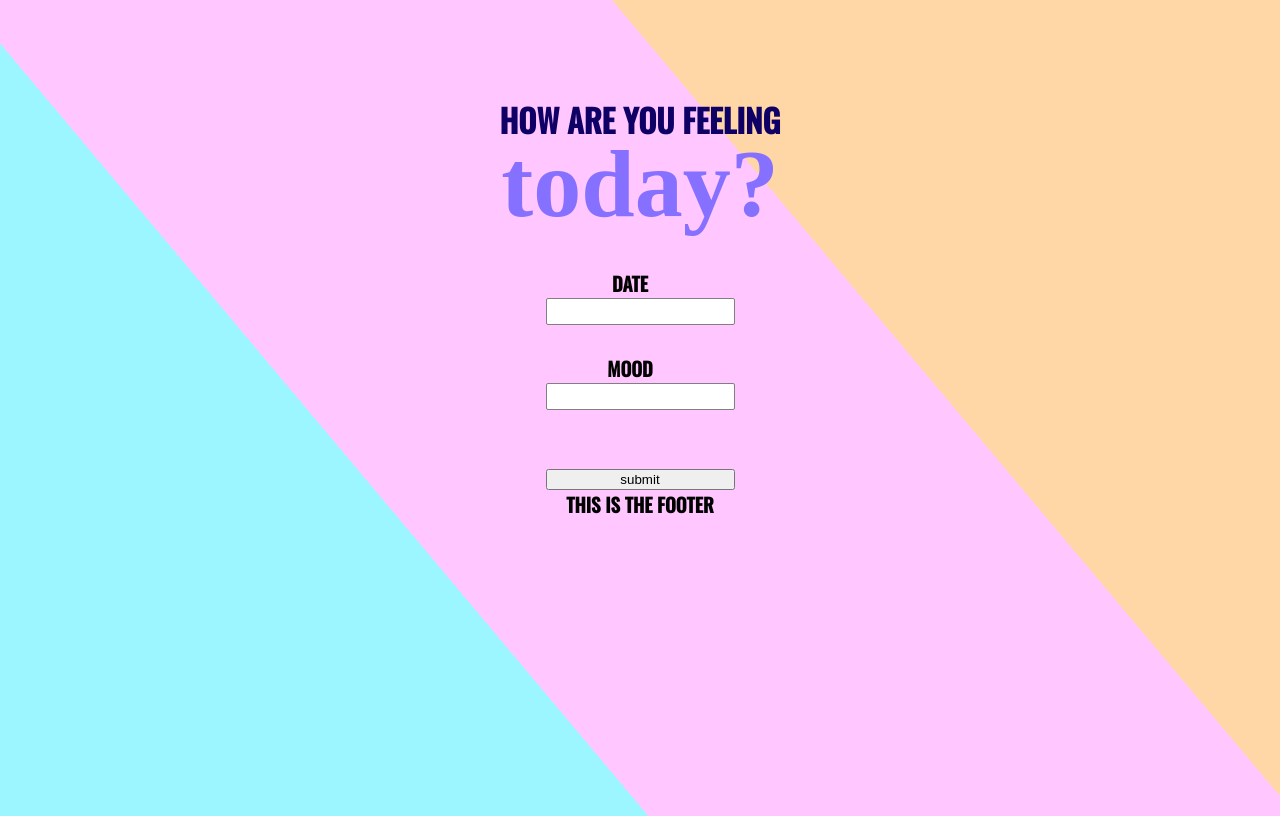
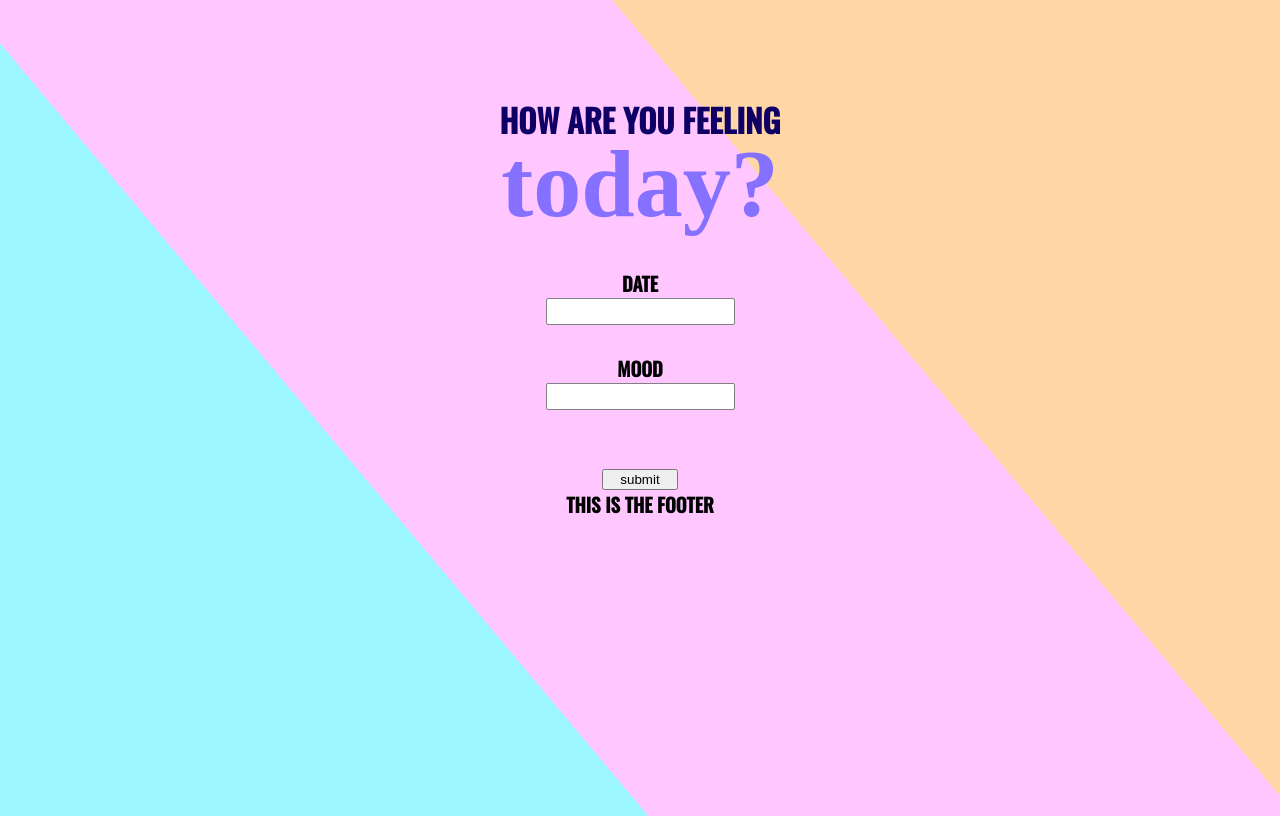
Before and after one commit to katarzyna-kw/daily-check, a React (Create React App) app: page / in a window 1280 px wide. Built offline with nearby package versions, Linux system fonts and the light colour scheme; a web font is replaced by a local one.

Commit message:
center submit button with div wrapper

```diff
--- a/src/App.css
+++ b/src/App.css
@@ -46,10 +46,11 @@
 
 }
 
-.label {
-  padding-right: 20px;
+.buttonWrapper {
+  text-align: center;
 }
 
 button {
   margin-top: 30px;
+  width: 40%;
 }
--- a/src/components/Survey.js
+++ b/src/components/Survey.js
@@ -15,7 +15,9 @@ function Survey() {
           </label>
           <input className="input" type="text" />
           <br></br>
-          <button>submit</button>
+          <div className="buttonWrapper">
+            <button>submit</button>
+          </div>
         </form>
     </div>
     </div>
```
